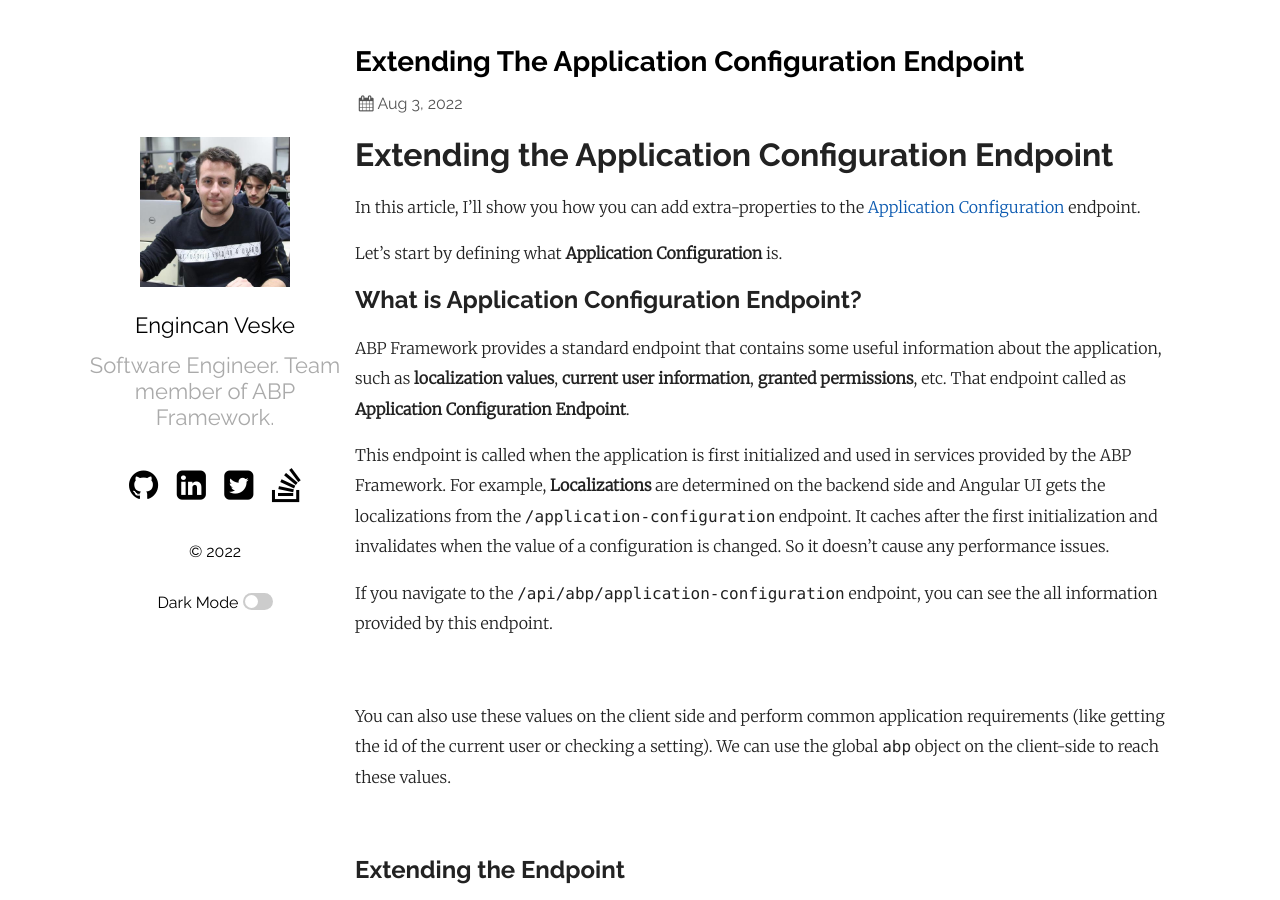
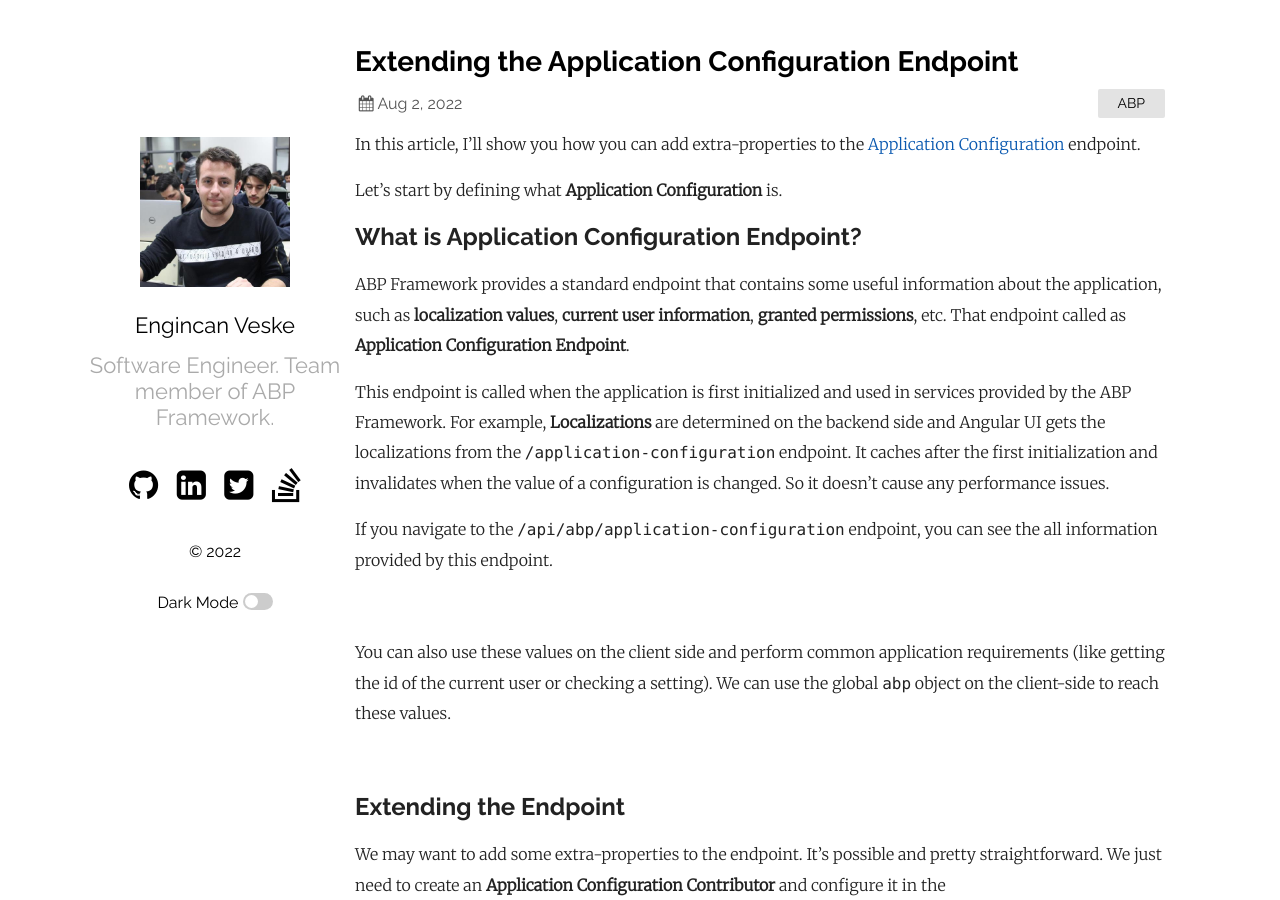
Before and after one commit to EngincanV/EngincanV.github.io, a Jekyll site: the page built from _posts/2022-08-03-extending-the-application-configuration-endpoint.md, in a window 1280 px wide and 900 px high. Built offline with Jekyll 4.4.1, drawn with Linux system fonts in a browser that asks for light colours; our own code applies the rules of GitHub Pages for plain Markdown files; comment, search, counter and statistics services are not loaded; some of the changed lines change nothing that is shown.

Commit message:
Update 2022-08-03-extending-the-application-configuration-endpoint.md

```diff
--- a/_posts/2022-08-03-extending-the-application-configuration-endpoint.md
+++ b/_posts/2022-08-03-extending-the-application-configuration-endpoint.md
@@ -1,4 +1,9 @@
-# Extending the Application Configuration Endpoint
+---
+layout: post
+title:  "Extending the Application Configuration Endpoint"
+date:   2022-08-03 00:00:00 +0300
+categories: ABP
+---
 
 In this article, I'll show you how you can add extra-properties to the [Application Configuration](https://docs.abp.io/en/abp/latest/API/Application-Configuration) endpoint.
 
```
